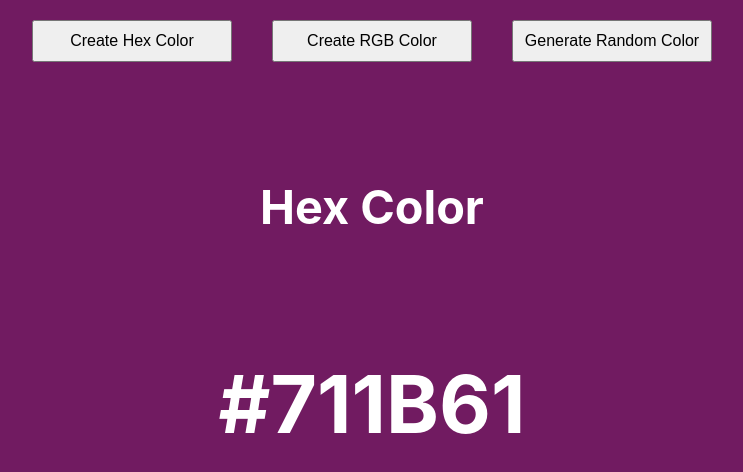
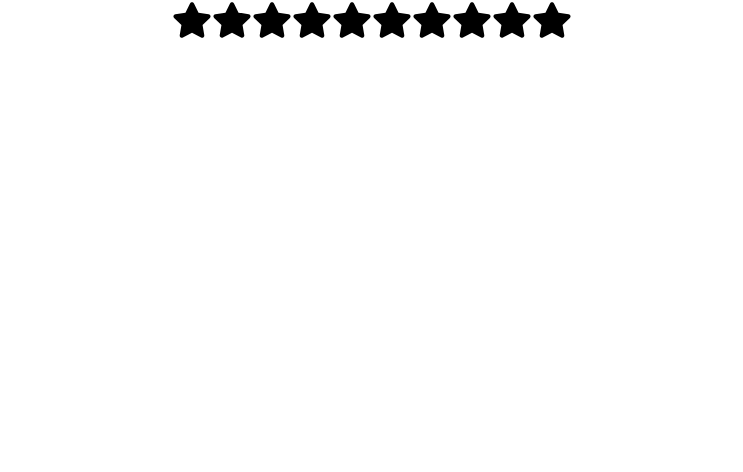
Before and after one commit to BaiDom/React-Interview-Projects, a React (Create React App) app: page / in a window 1280 px wide. Shown: the top 472 px of the page, without its empty margins (268-1011 px from the left). Built offline with nearby package versions, Linux system fonts and the light colour scheme.

Commit message:
star rating project added

```diff
--- a/src/App.js
+++ b/src/App.js
@@ -1,6 +1,7 @@
 import "./App.css";
 import Accordian from "./components/accordian";
 import RandomColor from "./components/random-color";
+import StarRating from "./components/star-rating";
 
 function App() {
   return (
@@ -9,7 +10,10 @@
       {/* <Accordian /> */}
 
       {/*random Color component*/}
-      <RandomColor />
+      {/* <RandomColor /> */}
+
+      {/* Star Rating Component*/}
+      {<StarRating noOfStars={10} />}
     </div>
   );
 }
--- /dev/null
+++ b/src/components/star-rating/index.jsx
@@ -0,0 +1,39 @@
+import { useState } from "react";
+import { FaStar } from "react-icons/fa";
+import "./styles.css";
+
+export default function StarRating({ noOfStars = 5 }) {
+  const [rating, setRating] = useState(0);
+  const [hover, setHover] = useState(0);
+
+  function handleClick(getCurrentIndex) {
+    setRating(getCurrentIndex);
+  }
+
+  function handleMouseEnter(getCurrentIndex) {
+    setHover(getCurrentIndex);
+  }
+
+  function handleMouseLeave() {
+    setHover(rating);
+  }
+
+  return (
+    <div className="star-rating">
+      {[...Array(noOfStars)].map((_, index) => {
+        index += 1;
+
+        return (
+          <FaStar
+            key={index}
+            className={index <= (hover || rating) ? "active" : "inactive"}
+            onClick={() => handleClick(index)}
+            onMouseEnter={() => handleMouseEnter(index)}
+            onMouseLeave={() => handleMouseLeave(index)}
+            size={40}
+          />
+        );
+      })}
+    </div>
+  );
+}
--- /dev/null
+++ b/src/components/star-rating/styles.css
@@ -0,0 +1,7 @@
+.active {
+  color: #fff700;
+}
+
+.inactive {
+  color: #000;
+}
```
